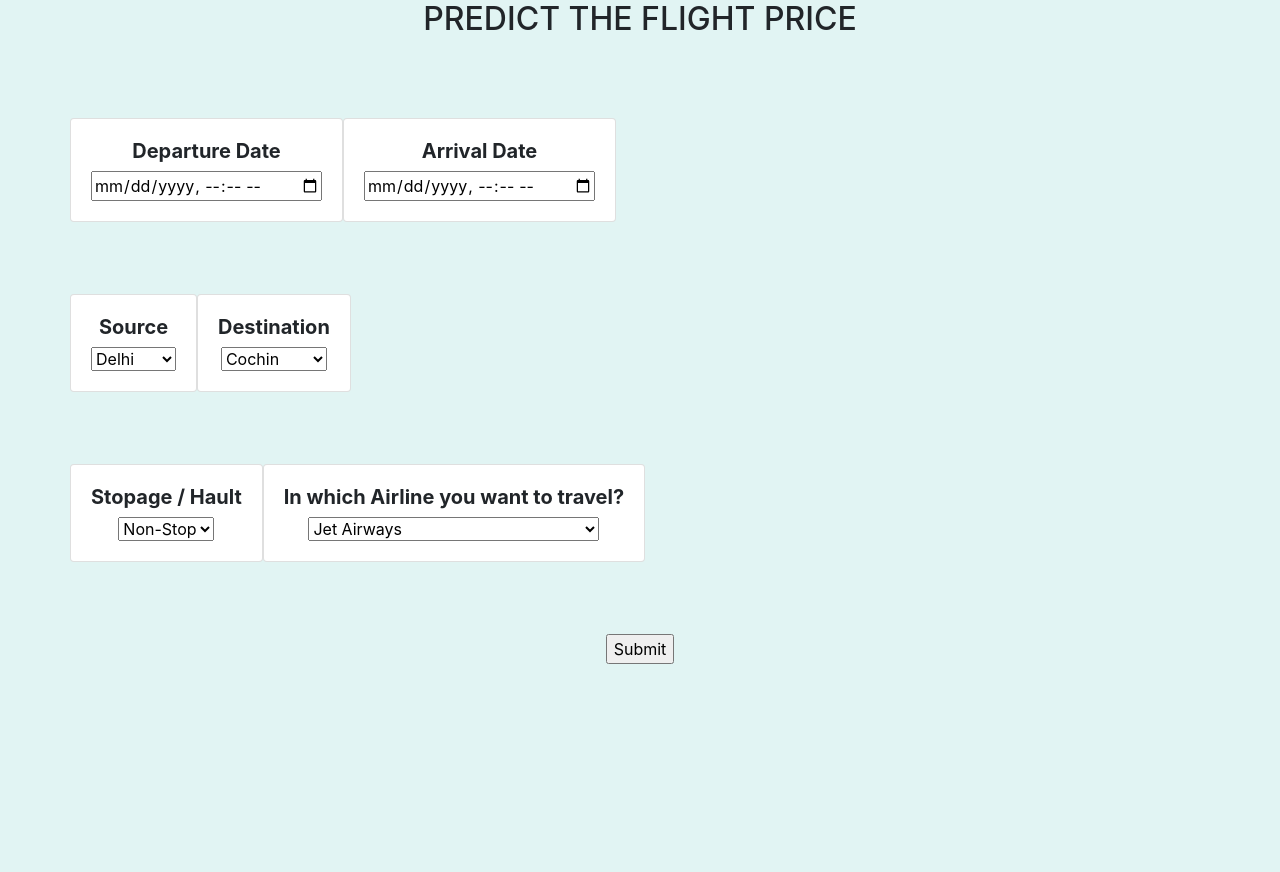
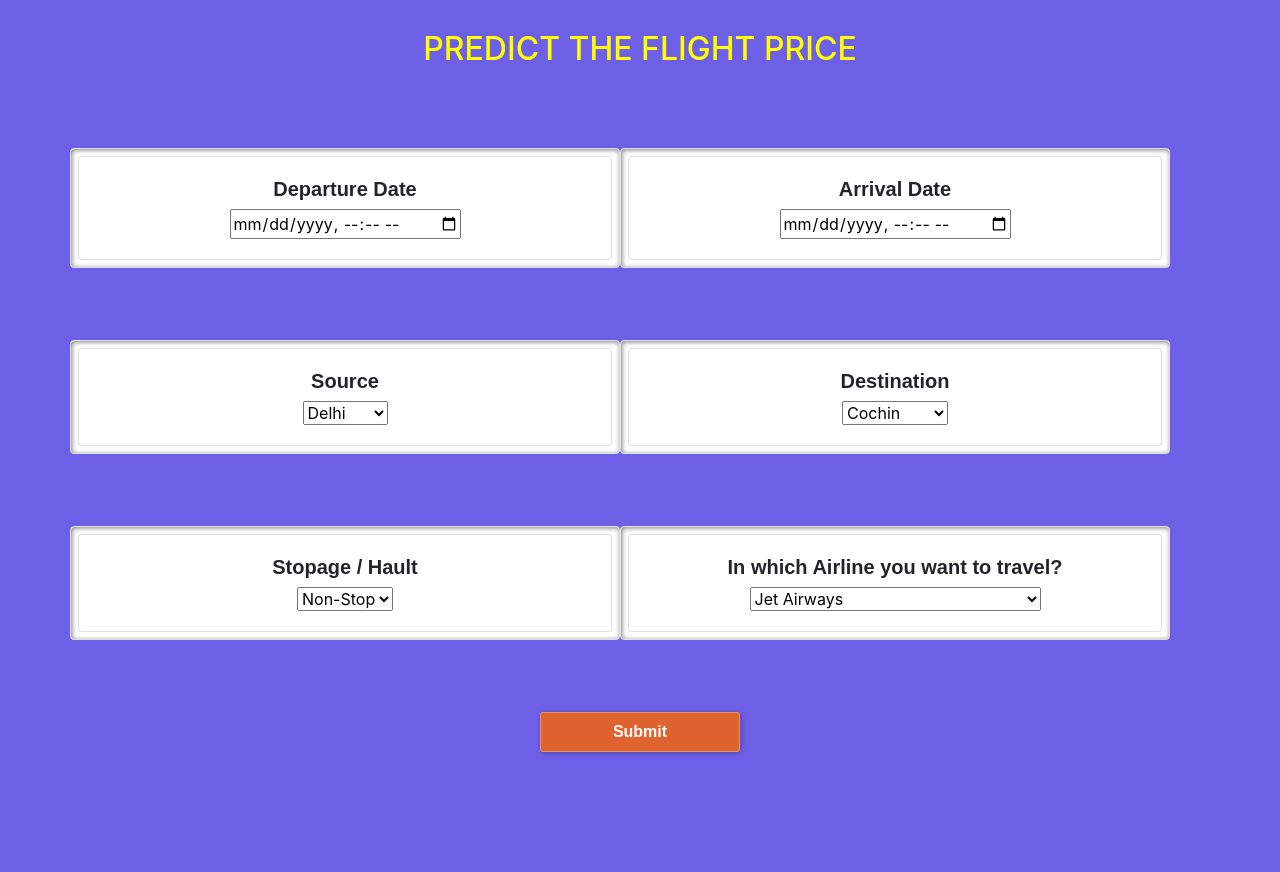
Before and after one commit to sh7rajat/flight-fares, a Flask app: page / in a window 1280 px wide. Before the commit the page ends 664 px from the top, so only its background shows below. Run offline with Flask 2, Linux system fonts and the light colour scheme; parts of the project's set-up code (start-up, migrations or seed data) failed here and were passed over; some libraries are stand-ins or nearby versions.

Commit message:
Update styles.css

```diff
--- a/static/css/styles.css
+++ b/static/css/styles.css
@@ -1,5 +1,6 @@
 body {
-    background-color: #e1f4f3;
+
+    background-color: #6e60e6;
     text-align: center;
 }
 
@@ -7,10 +8,39 @@ body {
     background-color: #333333;
 }
 
+.sub{
+    width: 200px;
+    padding: 7px;
+    font-size: 16px;
+    font-family: sans-serif;
+    font-weight: 600;
+    border-radius: 3px;
+    background-color: rgba(250,100,0,0.8);
+    color: #fff;
+    cursor: pointer;
+    border: 1px solid rgba(255,255,255,0.3);
+    box-shadow: 1px 1px 5px rgba(0,0,0,0.3);
+}
+.first{
+    width: 550px;
+    border: 1px solid #ddd;
+    border-radius: 4px;
+    outline: 0;
+    padding: 7px;
+    background-color: #fff;
+    box-shadow: inset 1px 1px 5px rgba(0,0,0,0.5);
+}
+
+.second{
+    font-family: sans-serif;
+    font-size: 20px;
+    font-style: inherit;
+}
+.third{
+    color: yellow;
+    margin: 30px auto 0px auto;
+}
 a {
     color: #f1f9f9;
+    position: centre;
 }
-
-a:hover {
-    color: #f0f0f0;
-  }
```
